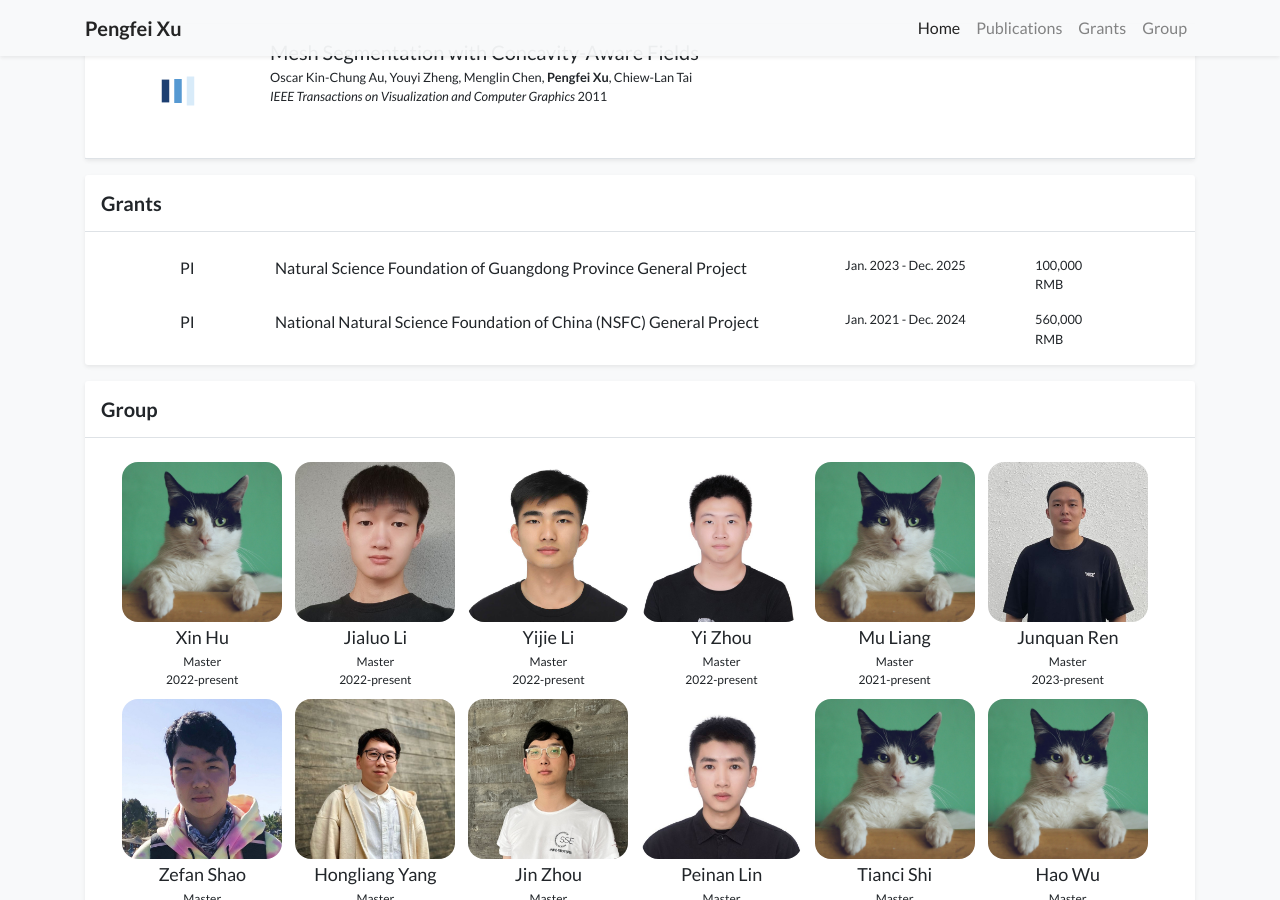
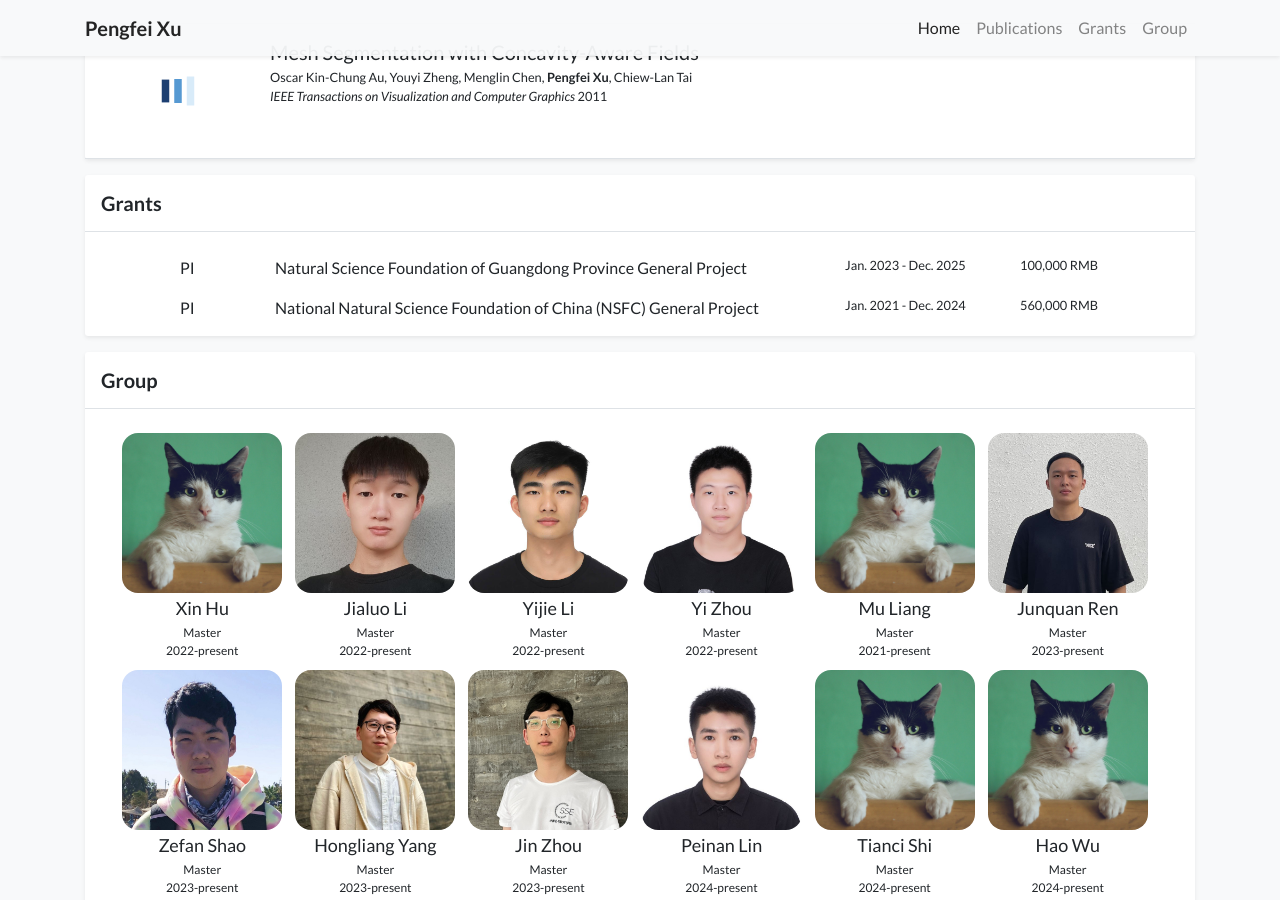
Before and after one commit to pengfeixu/pengfeixu.github.io, a Jekyll site: the page built from index.html, in a window 1280 px wide and 900 px high, scrolled down 3329 px. Built offline with Jekyll 4.4.1, drawn with Linux system fonts in a browser that asks for light colours; a style sheet for code colours, icons or effects is not loaded.

Commit message:
Update grant_item.html

```diff
--- a/_includes/widgets/grant_item.html
+++ b/_includes/widgets/grant_item.html
@@ -15,10 +15,10 @@
         <div class = "col-2">
             <p class="small">{{ item.period }}</p>
         </div>
-        <div class = "col-1">
+        <div class = "col-1.5">
             <p class="small">{{ item.amount }}</p>
         </div>
-        <div class = "col-1">
+        <div class = "col-0.5">
 
         </div>
     </div>
```
